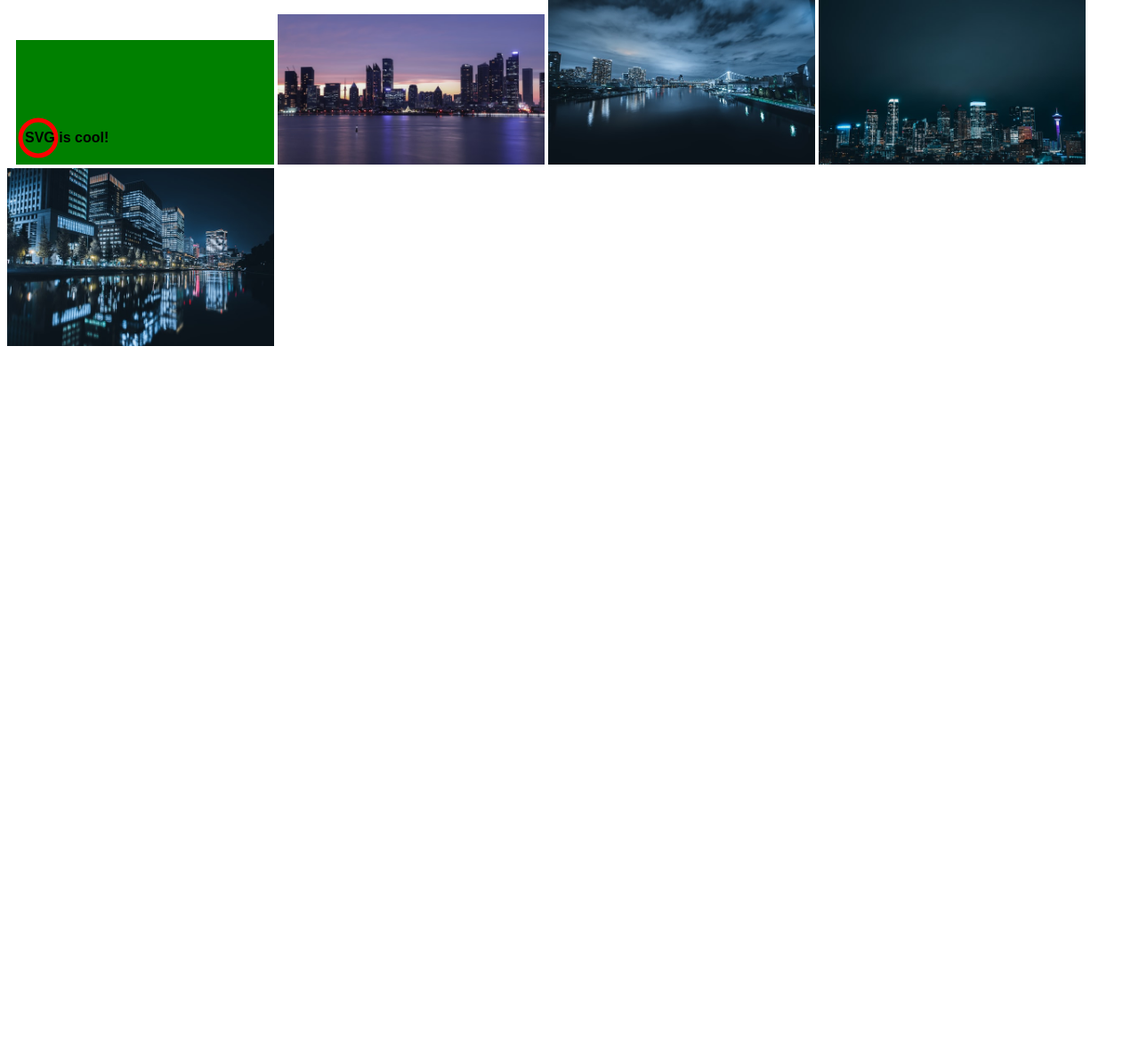
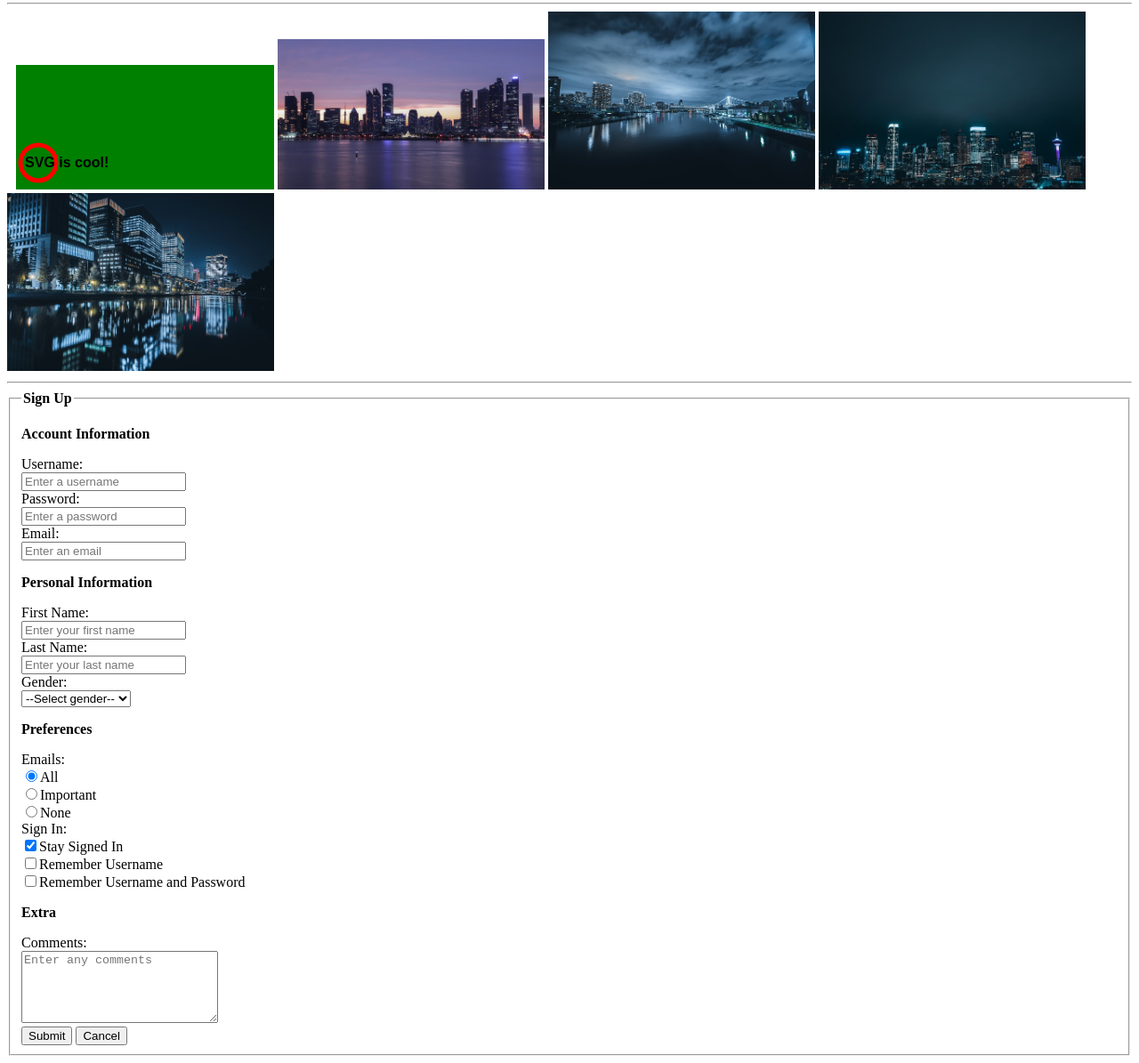
Before and after one commit to PaulleyP/CST152, a plain HTML site: page index.html in a window 1280 px wide. Shown: the part 437-1632 px from the top of the page at 89% size. Before the commit the page ends 838 px from the top, so only its background shows below. Drawn offline with Linux system fonts and the light colour scheme.

Commit message:
add form

```diff
--- a/index.html
+++ b/index.html
@@ -14,6 +14,7 @@
             <li><a href="page4/index.html">Page 4</a></li>
             <li><a href="page5/index.html">Page 5</a></li>
         </ul>
+        <hr>
         <table border="1" bgcolor="#eee" cellpadding="5" cellspacing="1">
             <thead>
                 <tr>
@@ -67,6 +68,7 @@
                 </tr>
             </tbody>
         </table>
+        <hr>
         <svg xmlns="http://www.w3.org/2000/svg">
             <rect x="10" y="10" width="300" height="300" fill="green"/>
             <circle cx="35" cy="120" r="20" stroke="red" fill="transparent" stroke-width="5"/>
@@ -76,5 +78,66 @@
         <a href="https://unsplash.com/photos/hlKe_8fv8R0" target="_blank"><img src="images/img2.jpg" alt="cityscape" width="300"></a>
         <a href="https://unsplash.com/photos/nX0NgrGEwEc" target="_blank"><img src="images/img3.jpg" alt="cityscape" width="300"></a>
         <a href="https://unsplash.com/photos/zX4y8d7_uF0" target="_blank"><img src="images/img4.jpg" alt="cityscape" width="300"></a>
+        <hr>
+        <form action="https://www.example.com" method="POST">
+            <fieldset>
+                <legend><strong>Sign Up</strong></legend>
+                <p><strong>Account Information</strong></p>
+                <label for="username">Username:</label>
+                <br>
+                <input type="text" name="username" id="username" placeholder="Enter a username" required minlength="5" maxlength="10">
+                <br>
+                <label for="password">Password:</label>
+                <br>
+                <input type="password" name="password" id="password" placeholder="Enter a password" required minlength="10" maxlength="15">
+                <br>
+                <label for="email">Email:</label>
+                <br>
+                <input type="email" name="email" id="email" placeholder="Enter an email" required>
+                <br>
+                <p><strong>Personal Information</strong></p>
+                <label for="first-name">First Name:</label>
+                <br>
+                <input type="text" name="first-name" id="first-name" placeholder="Enter your first name">
+                <br>
+                <label for="last-name">Last Name:</label>
+                <br>
+                <input type="text" name="last-name" id="last-name" placeholder="Enter your last name">
+                <br>
+                <label for="gender">Gender:</label>
+                <br>
+                <select name="gender" id="gender">
+                    <option value="">--Select gender--</option>
+                    <option value="male">Male</option>
+                    <option value="female">Female</option>
+                    <option value="other">Other</option>
+                </select>
+                <br>
+                <p><strong>Preferences</strong></p>
+                <label for="email-pref">Emails:</label>
+                <br>
+                <input type="radio" name="email-pref" id="email-pref" value="all" checked>All
+                <br>
+                <input type="radio" name="email-pref" id="email-pref" value="important">Important
+                <br>
+                <input type="radio" name="email-pref" id="email-pref" value="none">None
+                <br>
+                <label for="sign-in-pref">Sign In:</label>
+                <br>
+                <input type="checkbox" name="sign-in-pref" id="sign-in-pref" value="stay-signed-in" checked>Stay Signed In
+                <br>
+                <input type="checkbox" name="sign-in-pref" id="sign-in-pref" value="remember-username">Remember Username
+                <br>
+                <input type="checkbox" name="sign-in-pref" id="sign-in-pref" value="remember-username-password">Remember Username and Password
+                <br>
+                <p><strong>Extra</strong></p>
+                <label for="comments">Comments:</label>
+                <br>
+                <textarea name="comments" id="comments" cols="25" rows="5" placeholder="Enter any comments" maxlength="200"></textarea>
+                <br>
+                <input type="submit" value="Submit">
+                <input type="reset" value="Cancel">
+            </fieldset>
+        </form>
     </body>
 </html>
```
